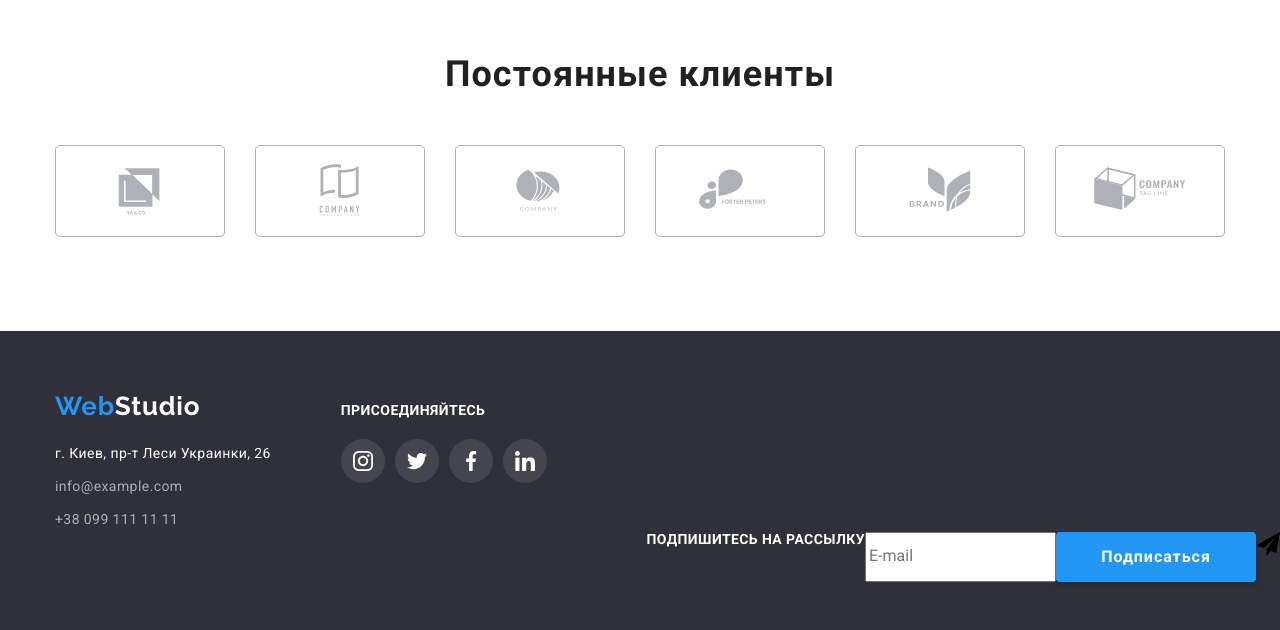
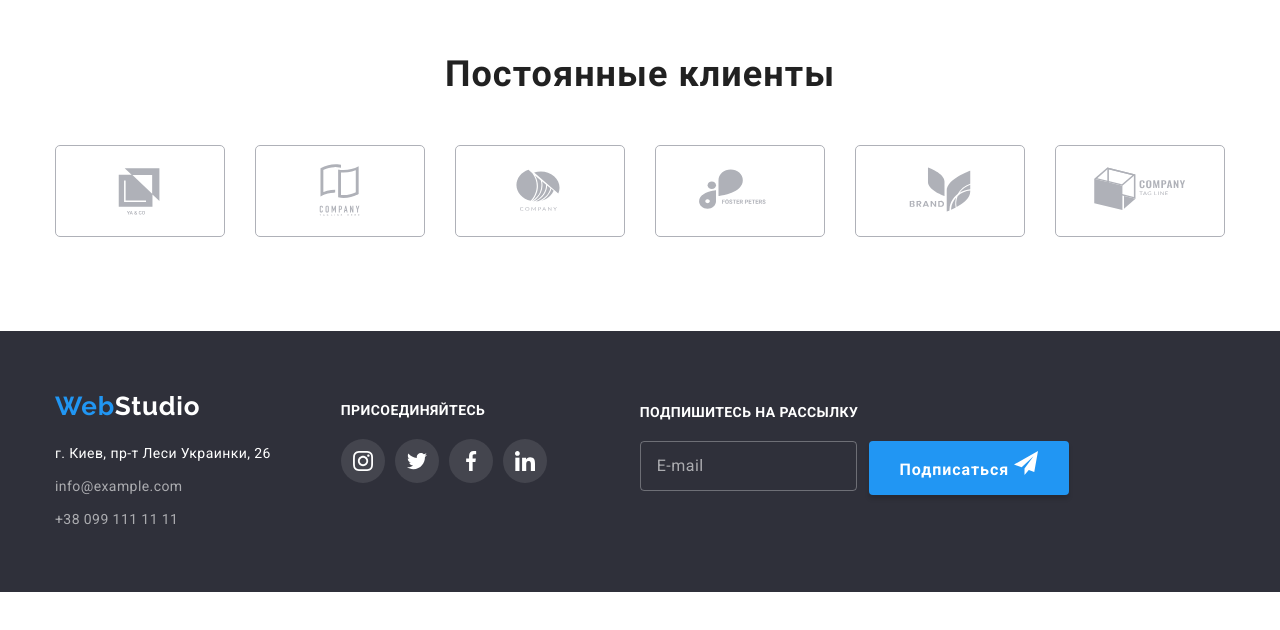
Before and after one commit to valeryLi/goit-markup-hw-06, a plain HTML site: page index.html in a window 1280 px wide. Shown: the part 2346-2976 px from the top of the page. After the commit the page ends 2938 px from the top, so only its background shows below. Drawn offline with nearby package versions, Linux system fonts and the light colour scheme.

Commit message:
Добавляет форму в футере

```diff
--- a/css/styles.css
+++ b/css/styles.css
@@ -544,7 +544,12 @@ img{
     margin-right: 70px;
 }
 
+.right-side{
+    margin-right: 93px;
+}
+
 .contact-list{
+    font-weight: 400;
     font-style: normal;
     font-size: 14px;
     line-height: 1.71;
@@ -572,7 +577,9 @@ img{
     margin-bottom: 9px;
 }
 
-.footer-title{
+.footer-title,
+.subscribe-title{
+    font-weight: 700;
     font-size: 14px;
     line-height: 1.14;
     letter-spacing: 0.03em;
@@ -580,6 +587,10 @@ img{
     margin-bottom: 20px;
 
     color: var(--auxiliary-light-color);
+}
+
+.footer-social-wrapper{
+    display: flex;
 }
 
 .footer-social-list{
@@ -613,28 +624,52 @@ img{
     fill:var(--auxiliary-light-color);
 }
 
+
 .subscribe-form{
     display: flex;
-    align-items: column;
-    justify-content: flex-end;
+    width: 100%;
 }
 
-.subscribe-text{
-        font-weight: 700;
-        font-size: 14px;
-        line-height: 1.14;
-        letter-spacing: 0.03em;
-        text-transform: uppercase;
+.subscribe-title{
+    display: inline-block;
+}
 
-        color: var(--auxiliary-light-color);
+.subscribe-form-input{
+    width: 100%;
+    height: 50px;
+    margin-right: 12px;
+    padding: 15px 16px;
+
+    border: 1px solid rgba(255, 255, 255, 0.3);
+    border-radius: 4px;
+    background-color: transparent;
+    color: var(--auxiliary-light-color);
+    transition: border-color 250ms var(--cubic-bezier);
+
+}
+
+.subscribe-form-input::placeholder{
+    font-weight: 400;
+    font-size: 16px;
+    line-height: 1.25;
+    letter-spacing: 0.03em;
+
+    color: rgba(255, 255, 255, 0.6);
+}
+
+.subscribe-form-input:focus {
+    outline: none;
+    border-color: var(--accent-color);
 }
 
 .subscribe-modal-btn{
+    display: inline-block;
     min-width: 200px;
     border: none;
     border-radius: 4px;
     box-shadow: 0px 4px 4px rgba(0, 0, 0, 0.15);
-    padding: 10px 32px;
+    padding: 10px 28px;
+    margin-right: auto;
 
     font-family: inherit;
     font-weight: 700;
@@ -648,6 +683,15 @@ img{
     transition: color 250ms var(--cubic-bezier), background-color 250ms var(--cubic-bezier);
 }
 
+.subscribe-form-icon{
+    fill: var(--auxiliary-light-color);
+}
+
+.subscribe-modal-btn:hover,
+.subscribe-modal-btn:focus{
+    color: var(--auxiliary-light-color);
+    background-color: var(--background-modal-btn-color);
+}
 /* =======/FOOTER======= */
 
 /* =========PORTFOLIO========*/
--- a/index.html
+++ b/index.html
@@ -361,6 +361,7 @@
         </ul>
 </address>
         </div>
+        <div class="footer-social-wrapper">
         <div class="right-side">
             <h2 class="footer-title">присоединяйтесь</h2>
         <ul class="footer-social-list">
@@ -394,18 +395,22 @@
             </li>
         </ul>
     </div>
-</div>
+    <div class="subscribe-form-wripper">
+        <h2 class="subscribe-title">Подпишитесь на рассылку</h2>
     <form class="subscribe-form">
-    <p class="subscribe-text">Подпишитесь на рассылку</p>
         <input class="subscribe-form-input"
         type="email"
         name="user_email"
+        id="email"
         placeholder="E-mail">
-    <button class="subscribe-modal-btn" type="submit">Подписаться</button>
+        <button class="subscribe-modal-btn" type="submit">Подписаться
         <svg class="subscribe-form-icon" width="24px" height="24px">
         <use href="./images/sprite.svg#icon-icon-send"></use>
-    </svg>
+        </svg></button>
     </form>
+    </div>
+</div>
+</div>
 </footer>
 <div class="backdrop is-hidden" data-modal>
     <div class="modal">
```
Lines whose indentation alone changed are shown as unchanged.
